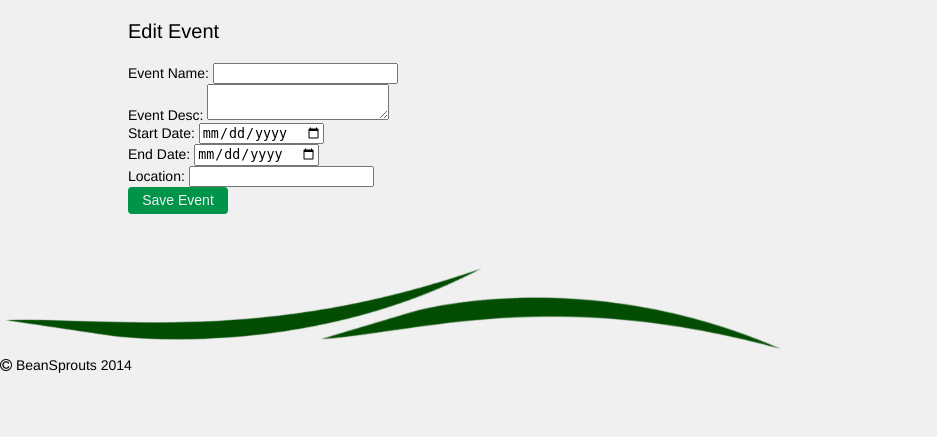
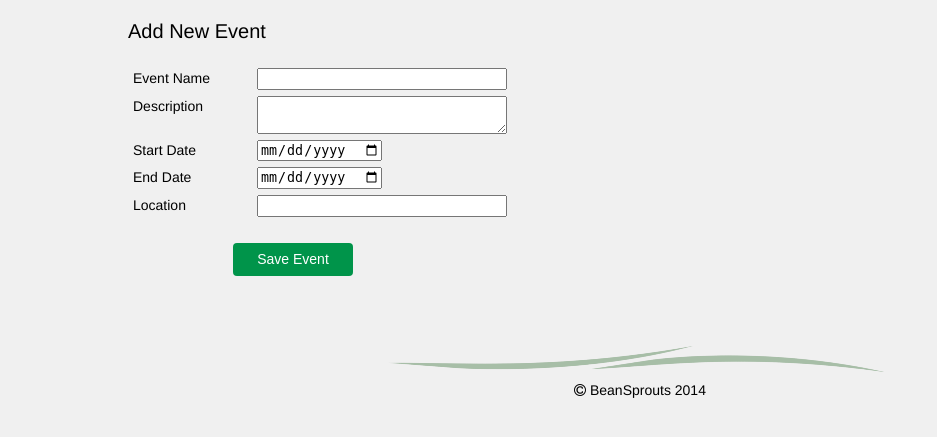
Before and after one commit to SerriLaw/SDP-TeamHD, a PHP site: template view/updateEvent.php in a window 1280 px wide. Shown: the part 40-477 px from the top of the page, without its empty margins (0-937 px from the left). Run offline with PHP 8.4, Linux system fonts and the light colour scheme; the template is opened without the code that fills it, so the values that code supplies are empty; some web fonts are replaced.

Commit message:
styling for update event

```diff
--- a/view/css/main.css
+++ b/view/css/main.css
@@ -29,8 +29,10 @@ body {
       width: 250px;
       font-size: 14px; }
     #wrap .input .formButton {
-      width: 120px;
-      margin: 20px 100px; }
+      min-width: 120px;
+      margin: 20px 100px;
+      color: #fff;
+      padding: 4px 20px; }
   #wrap #loginform {
     width: 280px;
     margin: 0 auto; }
--- a/view/css/main.scss
+++ b/view/css/main.scss
@@ -65,8 +65,10 @@ body {
 		}
 
 		.formButton {
-			width: 120px;
+			min-width: 120px;
 			margin: 20px 100px;
+			color: #fff;
+			padding: 4px 20px;
 		}
 
 
--- a/view/updateEvent.php
+++ b/view/updateEvent.php
@@ -64,23 +64,58 @@
 	<head>
 	<body>
         <?php include("menu.php"); ?>
+
+
 		<div id="wrap">
-			<div class="heroname">Edit Event</div>
+		<div class="heroname">Add New Event</div>
+		<div id="error"></div>
 			<form action="" method="post">
-				Event Name: <input type="text" id="name" value="<?php echo($row['name']); ?>"> <br>
-				Event Desc: <textarea id="description"><?php echo($row['description']); ?></textarea> <br>
-				Start Date: <input type="date" id ="startDate" value="<?php echo($row['startDate']); ?>"> <br>
-				End Date: <input type="date" id ="endDate" value="<?php echo($row['endDate']); ?>"> <br>
-				Location: <input type="text" id="location" value="<?php echo($row['location']); ?>"> <br>
-				<div class="input"></div><input type="submit" value="Save Event" id="updateEvent"class="formButton"></div>
-				<div id="error"></div>
+				<table>
+					<tr class="input">
+						<td class="label">Event Name</td>
+						<td class="field"><input type="text" id="name" class="textbox" value="<?php echo($row['name']); ?>"></td>
+					</tr>
+					<tr class="input">
+						<td class="label">Description</td>
+						<td class="field"><textarea id="description" class="textbox"><?php echo($row['description']); ?></textarea></td>
+					</tr>
+					<tr class="input">
+						<td class="label">Start Date</td>
+						<td class="field"><input type="date" id ="startDate" value="<?php echo($row['startDate']); ?>"></td>
+					</tr>
+					<tr class="input">
+						<td class="label">End Date</td>
+						<td class="field"><input type="date" id ="endDate" value="<?php echo($row['endDate']); ?>"></td>
+					</tr>
+
+
+					<tr class="input">
+						<td class="label">Location</td>
+						<td class="field"><input type="text" id="location" class="textbox" value="<?php echo($row['location']); ?>"></td>
+					</tr>
+
+					<tr class="input">
+						<td colspan="2"><input type="submit" value="Save Event" id="updateEvent"class="formButton"></td>
+					</tr>
+
+
+				</table>
+
+
 			</form>
 			<div class="footer">
-		    	<img src="view/img/image-green.png" alt="BeanSprouts Footer">
-		    	<br>
-		    	<i class="fa fa-copyright"></i> BeanSprouts 2014
-		    </div>
+				<img src="view/img/image-green.png" alt="BeanSprouts Footer">
+				<br>
+				<i class="fa fa-copyright"></i> BeanSprouts 2014
+			</div>
 		</div>
+
+
+
+
+
+
+
 
 	</body>
 </html>
```
Also changed, not shown: view/css/main.min.css.
